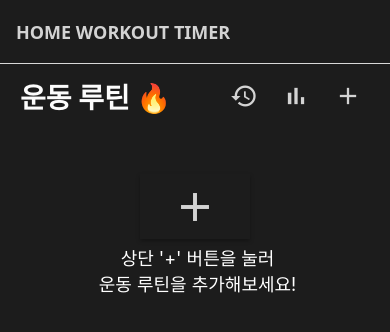
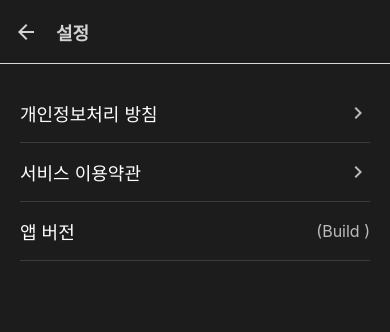
Before and after one commit to Hyun642/workout-TImer, a React Native app in the folder a0-project/: screen /Settings in a window 390 px wide. Shown: the top 332 px of the page. Built offline with nearby package versions, Linux system fonts and the light colour scheme.

Commit message:
feat: 개인정보처리방침, 이용약관, 설정 페이지

```diff
--- a/a0-project/App.tsx
+++ b/a0-project/App.tsx
@@ -1,8 +1,11 @@
 import React from "react";
 import { NavigationContainer } from "@react-navigation/native";
 import { createStackNavigator } from "@react-navigation/stack";
+import { Pressable } from "react-native";
+import { MaterialIcons } from "@expo/vector-icons";
 import HomeScreen from "./src/screens/HomeScreen";
 import HistoryScreen from "./src/screens/HistoryScreen";
+import SettingsScreen from "./src/screens/SettingsScreen";
 import { StatusBar } from "react-native";
 
 const Stack = createStackNavigator();
@@ -27,9 +30,21 @@ export default function App() {
                          <Stack.Screen
                               name="Home"
                               component={HomeScreen}
-                              options={{ title: "HOME WORKOUT TIMER", headerShown: true }}
+                              options={({ navigation }) => ({
+                                   title: "HOME WORKOUT TIMER",
+                                   headerShown: true,
+                                   headerRight: () => (
+                                        <Pressable
+                                             style={{ padding: 8, marginRight: 10 }}
+                                             onPress={() => navigation.navigate("Settings")}
+                                        >
+                                             <MaterialIcons name="settings" size={20} color="lightgray" />
+                                        </Pressable>
+                                   ),
+                              })}
                          />
                          <Stack.Screen name="History" component={HistoryScreen} options={{ title: "운동 기록" }} />
+                         <Stack.Screen name="Settings" component={SettingsScreen} options={{ title: "설정" }} />
                     </Stack.Navigator>
                </NavigationContainer>
           </>
--- a/a0-project/package.json
+++ b/a0-project/package.json
@@ -9,6 +9,7 @@
           "@react-navigation/stack": "^7.2.4",
           "@supabase/supabase-js": "^2.45.4",
           "expo": "~52.0.41",
+          "expo-application": "~6.0.2",
           "expo-av": "^15.0.2",
           "expo-camera": "16.0.18",
           "expo-linear-gradient": "14.0.2",
--- a/a0-project/src/screens/HomeScreen.tsx
+++ b/a0-project/src/screens/HomeScreen.tsx
@@ -13,6 +13,7 @@ import { StackNavigationProp } from "@react-navigation/stack";
 type RootStackParamList = {
      Home: undefined;
      History: undefined;
+     Settings: undefined;
 };
 
 type HomeScreenNavigationProp = StackNavigationProp<RootStackParamList, "Home">;
--- /dev/null
+++ b/a0-project/src/screens/SettingsScreen.tsx
@@ -0,0 +1,81 @@
+import React from "react";
+import { View, Text, StyleSheet, Pressable, Linking } from "react-native";
+import { MaterialIcons } from "@expo/vector-icons";
+import * as Application from "expo-application";
+
+export default function SettingsScreen() {
+     const openLink = async (url: string) => {
+          const supported = await Linking.canOpenURL(url);
+          if (supported) {
+               await Linking.openURL(url);
+          } else {
+               console.warn(`Cannot open URL: ${url}`);
+          }
+     };
+
+     return (
+          <View style={styles.container}>
+               <View style={styles.section}>
+                    <Pressable
+                         style={styles.item}
+                         onPress={() =>
+                              openLink("https://victorious-skate-c5d.notion.site/ebd/1d098bbc296980649554db4bb1922be7")
+                         }
+                    >
+                         <Text style={styles.itemTitle}>개인정보처리 방침</Text>
+                         <MaterialIcons name="chevron-right" size={24} color="#BBBBBB" />
+                    </Pressable>
+                    <Pressable
+                         style={styles.item}
+                         onPress={() =>
+                              openLink("https://victorious-skate-c5d.notion.site/1d998bbc296980088314e76177c347fb")
+                         }
+                    >
+                         <Text style={styles.itemTitle}>서비스 이용약관</Text>
+                         <MaterialIcons name="chevron-right" size={24} color="#BBBBBB" />
+                    </Pressable>
+                    <View style={styles.item}>
+                         <Text style={styles.itemTitle}>앱 버전</Text>
+                         <Text style={styles.itemDescription}>
+                              {Application.nativeApplicationVersion || "1.0.0"} (Build{" "}
+                              {Application.nativeBuildVersion || "1"})
+                         </Text>
+                    </View>
+               </View>
+          </View>
+     );
+}
+
+const styles = StyleSheet.create({
+     container: {
+          flex: 1,
+          backgroundColor: "#1C1C1C",
+          paddingTop: 20,
+     },
+     header: {
+          fontSize: 28,
+          fontWeight: "bold",
+          color: "#FCFCFC",
+          paddingHorizontal: 20,
+          paddingBottom: 16,
+     },
+     section: {
+          marginHorizontal: 20,
+     },
+     item: {
+          paddingVertical: 16,
+          borderBottomWidth: 1,
+          borderBottomColor: "#3C3C3C",
+          flexDirection: "row",
+          justifyContent: "space-between",
+          alignItems: "center",
+     },
+     itemTitle: {
+          fontSize: 18,
+          color: "#FFFFFF",
+     },
+     itemDescription: {
+          fontSize: 16,
+          color: "#BBBBBB",
+     },
+});
```
